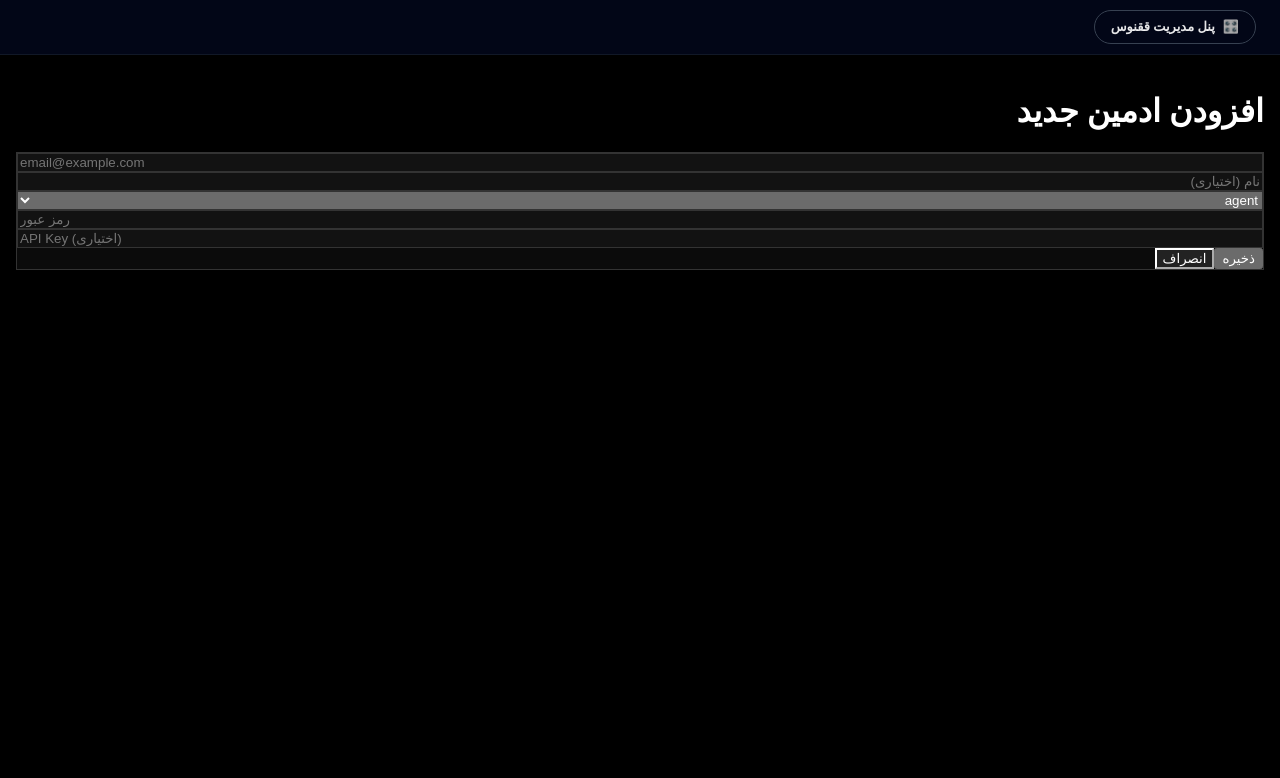
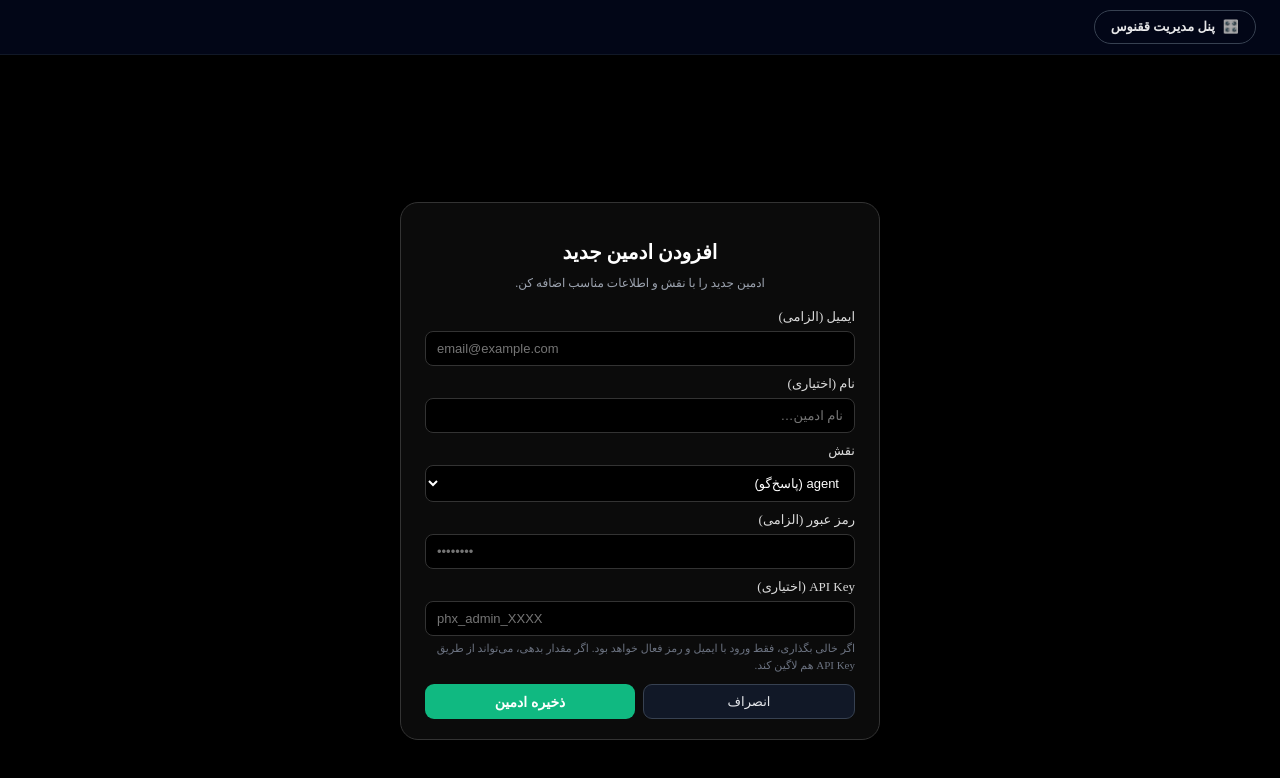
Before and after one commit to pezhmanazar/phoenix-admin, a Next.js app: page /admin/admins/new in a window 1280 px wide. Shown: the top 778 px of the page. Built offline with nearby package versions, Linux system fonts and the light colour scheme; no server answers.

Commit message:
Style: restyle admin create page to match login card

```diff
--- a/src/app/admin/admins/new/page.tsx
+++ b/src/app/admin/admins/new/page.tsx
@@ -1,9 +1,23 @@
+// src/app/admin/admins/new/page.tsx
 "use client";
+
 import { useState } from "react";
 import { useRouter } from "next/navigation";
 
+function mapErrorMessage(code: string): string {
+  switch (code) {
+    case "create_failed":
+      return "ثبت ادمین جدید با مشکل مواجه شد.";
+    case "internal_error":
+      return "اشکال داخلی سرور؛ کمی بعد دوباره امتحان کنید.";
+    default:
+      return code;
+  }
+}
+
 export default function AdminNewPage() {
   const router = useRouter();
+
   const [email, setEmail] = useState("");
   const [name, setName] = useState("");
   const [role, setRole] = useState<"owner" | "manager" | "agent">("agent");
@@ -12,31 +26,41 @@ export default function AdminNewPage() {
   const [busy, setBusy] = useState(false);
   const [err, setErr] = useState<string | null>(null);
 
-  async function onSubmit(e: React.FormEvent) {
+  async function onSubmit(e: React.FormEvent<HTMLFormElement>) {
     e.preventDefault();
+    if (busy) return;
+
     setErr(null);
-    if (!email.trim() || !password.trim()) {
+
+    const trimmedEmail = email.trim();
+    const trimmedPassword = password.trim();
+
+    if (!trimmedEmail || !trimmedPassword) {
       setErr("ایمیل و رمز الزامی است.");
       return;
     }
+
     try {
       setBusy(true);
       const r = await fetch("/api/admin/admins", {
         method: "POST",
         headers: { "Content-Type": "application/json" },
         body: JSON.stringify({
-          email: email.trim(),
+          email: trimmedEmail,
           name: name.trim() || undefined,
           role,
-          password,
+          password: trimmedPassword,
           apiKey: apiKey.trim() || undefined,
         }),
       });
-      const j = await r.json();
+
+      const j = await r.json().catch(() => null);
+
       if (!j?.ok) {
         setErr(j?.error || "create_failed");
         return;
       }
+
       router.replace("/admin/admins");
     } catch (e: any) {
       setErr(e?.message || "internal_error");
@@ -46,66 +70,304 @@ export default function AdminNewPage() {
   }
 
   return (
-    <div className="max-w-lg mx-auto text-white">
-      <h1 className="text-2xl font-bold mb-4">افزودن ادمین جدید</h1>
-      <form onSubmit={onSubmit} className="space-y-3 p-4 rounded-xl border border-[#333] bg-[#0b0b0b]">
+    <div
+      style={{
+        minHeight: "100vh",
+        backgroundColor: "#000",
+        color: "#fff",
+        display: "flex",
+        flexDirection: "column",
+      }}
+    >
+      <main
+        style={{
+          flex: 1,
+          display: "flex",
+          alignItems: "center",
+          justifyContent: "center",
+          padding: "48px 16px",
+        }}
+      >
+        <form
+          onSubmit={onSubmit}
+          autoComplete="on"
+          style={{
+            width: "100%",
+            maxWidth: "480px",
+            padding: "24px 24px 20px",
+            borderRadius: "18px",
+            border: "1px solid #333",
+            backgroundColor: "#0b0b0b",
+            boxShadow: "0 20px 40px rgba(0,0,0,0.6)",
+            boxSizing: "border-box",
+          }}
+        >
+          {/* عنوان */}
+          <h1
+            style={{
+              fontSize: "20px",
+              fontWeight: 800,
+              textAlign: "center",
+              marginBottom: "6px",
+            }}
+          >
+            افزودن ادمین جدید
+          </h1>
+          <p
+            style={{
+              fontSize: "12px",
+              textAlign: "center",
+              color: "#9ca3af",
+              marginBottom: "18px",
+            }}
+          >
+            ادمین جدید را با نقش و اطلاعات مناسب اضافه کن.
+          </p>
+
+          {/* ایمیل */}
+          <div style={{ marginBottom: "10px", textAlign: "right" }}>
+            <label
+              htmlFor="new-admin-email"
+              style={{
+                display: "block",
+                fontSize: "13px",
+                marginBottom: "6px",
+                opacity: 0.85,
+              }}
+            >
+              ایمیل (الزامی)
+            </label>
             <input
-          className="w-full bg-black border border-[#333] rounded px-3 py-2"
+              id="new-admin-email"
+              type="email"
               placeholder="email@example.com"
               dir="ltr"
+              autoComplete="email"
               value={email}
               onChange={(e) => setEmail(e.target.value)}
+              style={{
+                width: "100%",
+                padding: "9px 11px",
+                borderRadius: "8px",
+                border: "1px solid #333",
+                backgroundColor: "#000",
+                color: "#fff",
+                fontSize: "13px",
+                outline: "none",
+                boxSizing: "border-box",
+              }}
             />
+          </div>
+
+          {/* نام */}
+          <div style={{ marginBottom: "10px", textAlign: "right" }}>
+            <label
+              htmlFor="new-admin-name"
+              style={{
+                display: "block",
+                fontSize: "13px",
+                marginBottom: "6px",
+                opacity: 0.85,
+              }}
+            >
+              نام (اختیاری)
+            </label>
             <input
-          className="w-full bg-black border border-[#333] rounded px-3 py-2"
-          placeholder="نام (اختیاری)"
+              id="new-admin-name"
+              type="text"
+              placeholder="نام ادمین…"
               value={name}
               onChange={(e) => setName(e.target.value)}
+              style={{
+                width: "100%",
+                padding: "9px 11px",
+                borderRadius: "8px",
+                border: "1px solid #333",
+                backgroundColor: "#000",
+                color: "#fff",
+                fontSize: "13px",
+                outline: "none",
+                boxSizing: "border-box",
+              }}
             />
+          </div>
+
+          {/* نقش */}
+          <div style={{ marginBottom: "10px", textAlign: "right" }}>
+            <label
+              htmlFor="new-admin-role"
+              style={{
+                display: "block",
+                fontSize: "13px",
+                marginBottom: "6px",
+                opacity: 0.85,
+              }}
+            >
+              نقش
+            </label>
             <select
-          className="w-full bg-black border border-[#333] rounded px-3 py-2"
+              id="new-admin-role"
               value={role}
               onChange={(e) => setRole(e.target.value as any)}
+              style={{
+                width: "100%",
+                padding: "9px 11px",
+                borderRadius: "8px",
+                border: "1px solid #333",
+                backgroundColor: "#000",
+                color: "#fff",
+                fontSize: "13px",
+                outline: "none",
+                boxSizing: "border-box",
+              }}
             >
-          <option value="agent">agent</option>
-          <option value="manager">manager</option>
-          <option value="owner">owner</option>
+              <option value="agent">agent (پاسخ‌گو)</option>
+              <option value="manager">manager (مدیر)</option>
+              <option value="owner">owner (مالک)</option>
             </select>
+          </div>
+
+          {/* رمز عبور */}
+          <div style={{ marginBottom: "10px", textAlign: "right" }}>
+            <label
+              htmlFor="new-admin-password"
+              style={{
+                display: "block",
+                fontSize: "13px",
+                marginBottom: "6px",
+                opacity: 0.85,
+              }}
+            >
+              رمز عبور (الزامی)
+            </label>
             <input
-          className="w-full bg-black border border-[#333] rounded px-3 py-2"
-          placeholder="رمز عبور"
+              id="new-admin-password"
               type="password"
+              placeholder="••••••••"
               dir="ltr"
+              autoComplete="new-password"
               value={password}
               onChange={(e) => setPassword(e.target.value)}
+              style={{
+                width: "100%",
+                padding: "9px 11px",
+                borderRadius: "8px",
+                border: "1px solid #333",
+                backgroundColor: "#000",
+                color: "#fff",
+                fontSize: "13px",
+                outline: "none",
+                boxSizing: "border-box",
+              }}
             />
+          </div>
+
+          {/* API Key */}
+          <div style={{ marginBottom: "6px", textAlign: "right" }}>
+            <label
+              htmlFor="new-admin-apikey"
+              style={{
+                display: "block",
+                fontSize: "13px",
+                marginBottom: "6px",
+                opacity: 0.85,
+              }}
+            >
+              API Key (اختیاری)
+            </label>
             <input
-          className="w-full bg-black border border-[#333] rounded px-3 py-2"
-          placeholder="API Key (اختیاری)"
+              id="new-admin-apikey"
+              type="text"
+              placeholder="phx_admin_XXXX"
               dir="ltr"
               value={apiKey}
               onChange={(e) => setApiKey(e.target.value)}
+              style={{
+                width: "100%",
+                padding: "9px 11px",
+                borderRadius: "8px",
+                border: "1px solid #333",
+                backgroundColor: "#000",
+                color: "#fff",
+                fontSize: "13px",
+                outline: "none",
+                boxSizing: "border-box",
+              }}
             />
+            <p
+              style={{
+                marginTop: "4px",
+                fontSize: "11px",
+                color: "#6b7280",
+                lineHeight: 1.5,
+              }}
+            >
+              اگر خالی بگذاری، فقط ورود با ایمیل و رمز فعال خواهد بود. اگر مقدار
+              بدهی، می‌تواند از طریق API Key هم لاگین کند.
+            </p>
+          </div>
 
-        {err ? <div className="text-red-400 text-sm">{err}</div> : null}
+          {/* پیام خطا */}
+          {err && (
+            <div
+              style={{
+                color: "#f87171",
+                fontSize: "12px",
+                textAlign: "center",
+                marginBottom: "10px",
+              }}
+            >
+              {mapErrorMessage(err)}
+            </div>
+          )}
 
-        <div className="flex items-center gap-2">
+          {/* دکمه‌ها */}
+          <div
+            style={{
+              marginTop: "8px",
+              display: "flex",
+              justifyContent: "space-between",
+              gap: "8px",
+            }}
+          >
+            <button
+              type="button"
+              onClick={() => router.back()}
+              style={{
+                flex: 1,
+                padding: "9px 12px",
+                borderRadius: "9px",
+                border: "1px solid #374151",
+                backgroundColor: "#111827",
+                color: "#e5e7eb",
+                fontSize: "13px",
+                cursor: "pointer",
+              }}
+            >
+              انصراف
+            </button>
             <button
               type="submit"
               disabled={busy}
-            className="px-4 py-2 bg-emerald-600 hover:bg-emerald-500 rounded disabled:opacity-60"
+              style={{
+                flex: 1,
+                padding: "9px 12px",
+                borderRadius: "9px",
+                border: "none",
+                backgroundColor: busy ? "#047857" : "#10b981",
+                color: "#fff",
+                fontSize: "14px",
+                fontWeight: 700,
+                cursor: busy ? "default" : "pointer",
+                opacity: busy ? 0.8 : 1,
+                transition: "background-color 0.15s ease",
+              }}
             >
-            {busy ? "در حال ذخیره…" : "ذخیره"}
-          </button>
-          <button
-            type="button"
-            onClick={() => history.back()}
-            className="px-4 py-2 bg-[#222] hover:bg-[#333] rounded"
-          >
-            انصراف
+              {busy ? "در حال ذخیره…" : "ذخیره ادمین"}
             </button>
           </div>
         </form>
+      </main>
     </div>
   );
 }
```
Lines whose indentation alone changed are shown as unchanged.
